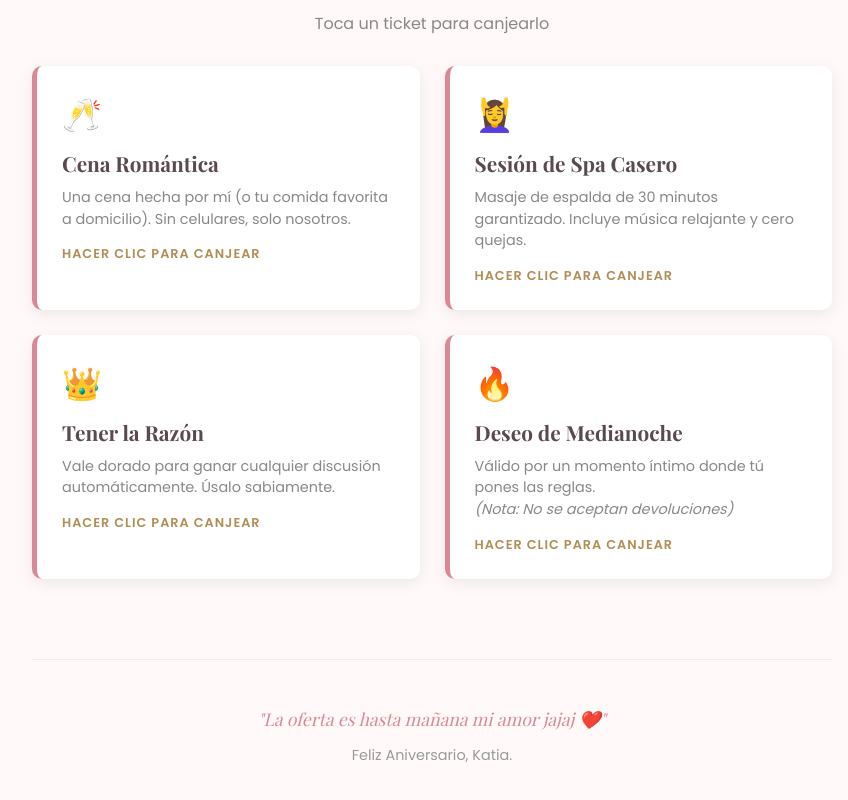
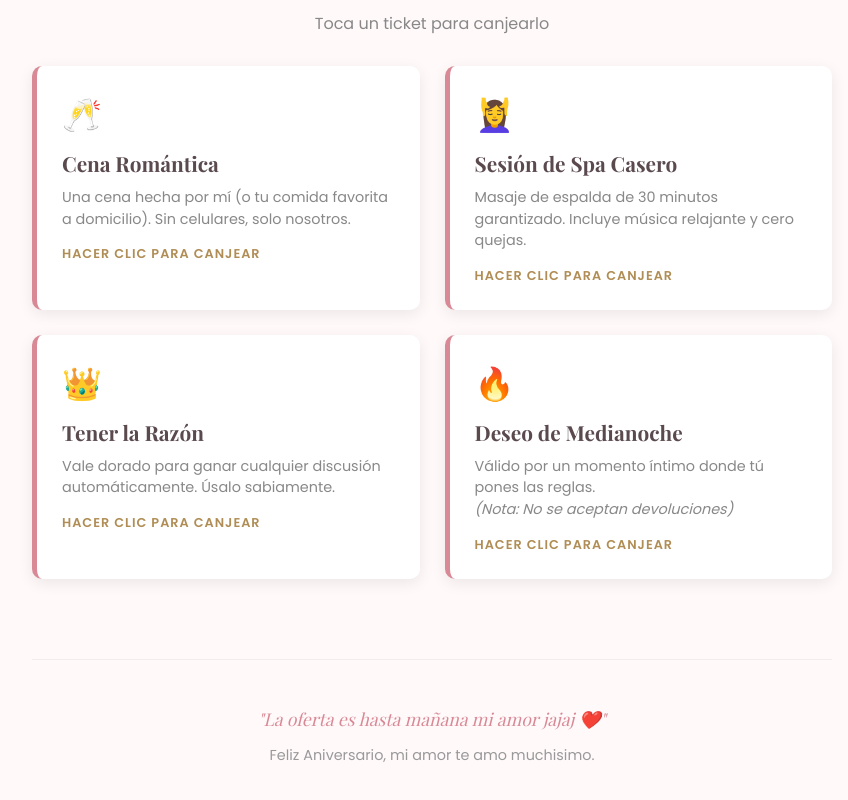
Before and after one commit to zoskigringo-Creador/Aniversario, a plain HTML site: page index.html in a window 1280 px wide. Shown: the part 1203-2003 px from the top of the page, without its empty margins (208-1056 px from the left). Drawn offline with nearby package versions, Linux system fonts and the light colour scheme; a web font is replaced by a local one.

```diff
--- a/index.html
+++ b/index.html
@@ -384,7 +384,7 @@
         <!-- FOOTER -->
         <div class="footer">
             <p class="funny-note">"La oferta es hasta mañana mi amor jajaj ❤️"</p>
-            <p>Feliz Aniversario, Katia.</p>
+            <p>Feliz Aniversario, mi amor te amo muchisimo.</p>
         </div>
 
     </div>
```
